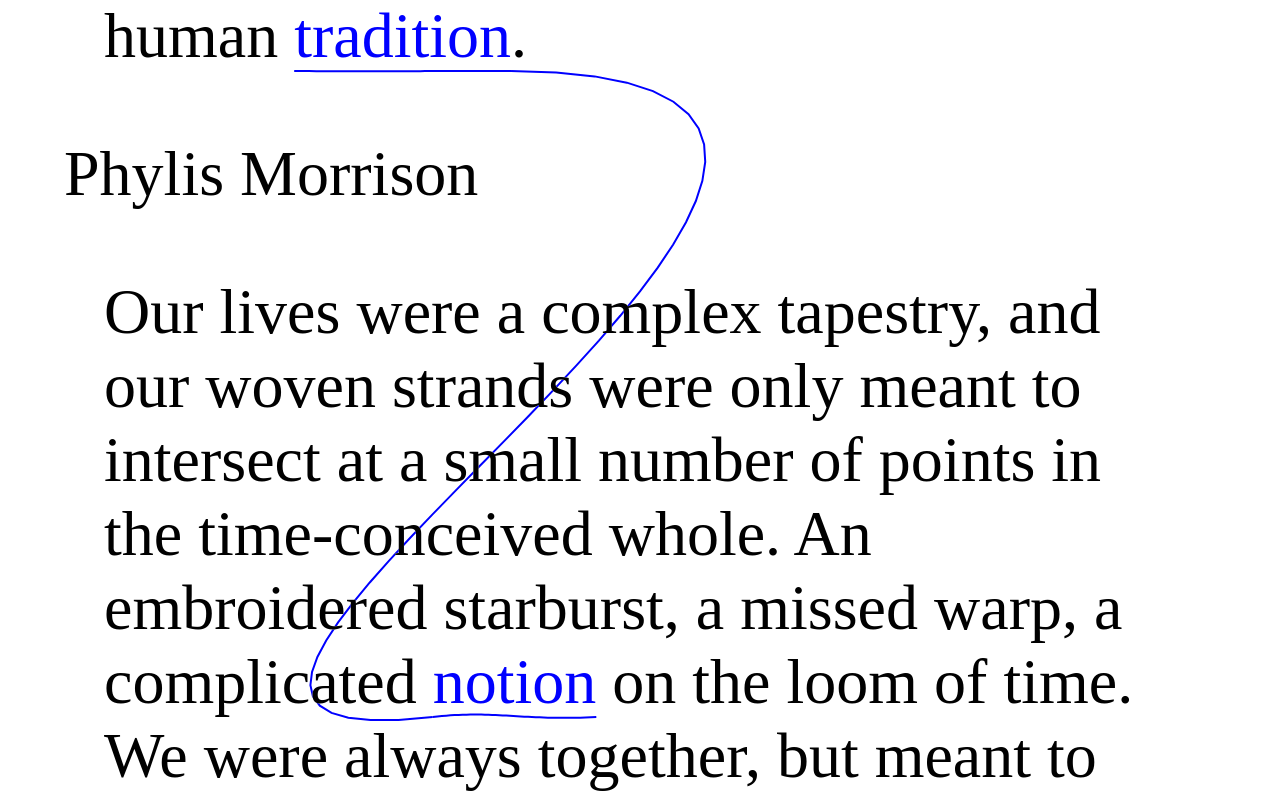
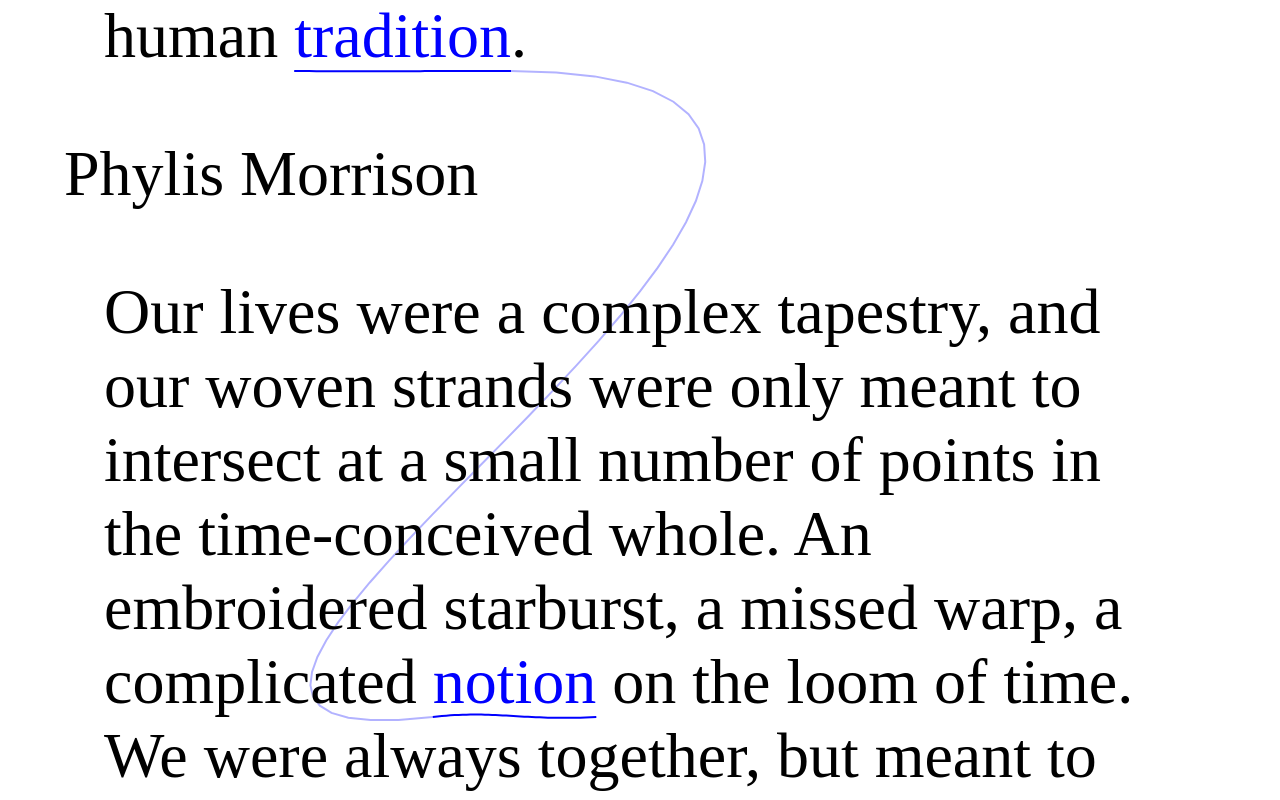
Before and after one commit to kayserifserif/stitched-links, a plain HTML site: page index.html in a window 1280 px wide. Both pictures are taken after a click on the link "tradition". Drawn offline with Linux system fonts and the light colour scheme.

Commit message:
fix: take scroll position into account

```diff
--- a/scripts.js
+++ b/scripts.js
@@ -185,17 +185,19 @@ function nextQuote(event) {
   quoteIndex++;
   if (quoteIndex < quotes.length) {
     quotes[quoteIndex].classList.add("show");
-    // scroll down to the link that was just clicked
-    let linkRect = links[quoteIndex - 1].getBoundingClientRect();
-    document.body.scrollTo({
-      top: linkRect.y,
-      behavior: "smooth"
-    });
   }
+
+  // scroll down to the link that was just clicked
+  let linkRect = links[quoteIndex - 1].getBoundingClientRect();
+  document.body.scrollTo({
+    top: linkRect.y + document.body.scrollTop,
+    behavior: "smooth"
+  });
 
   // prevent the link from being clicked again
   event.target.removeEventListener("click", nextQuote);
   event.target.addEventListener("click", e => e.preventDefault());
+  event.target.classList.add("unlinked");
 }
 
 function draw() {
@@ -216,7 +218,7 @@ function draw() {
       // draw connecting line
       let connection = getConnection(i, i + 1);
       ctx.beginPath();
-      ctx.strokeStyle = "rgb(0, 0, 255)";
+      ctx.strokeStyle = "rgba(0, 0, 255, 0.3)";
       animateBezier((i * 2) + 1, connection);
       ctx.stroke();
 
--- a/styles.css
+++ b/styles.css
@@ -35,6 +35,10 @@ body {
   text-decoration: none;
 }
 
+.unlinked {
+  cursor: default;
+}
+
 .show {
   opacity: 1;
 }
```
